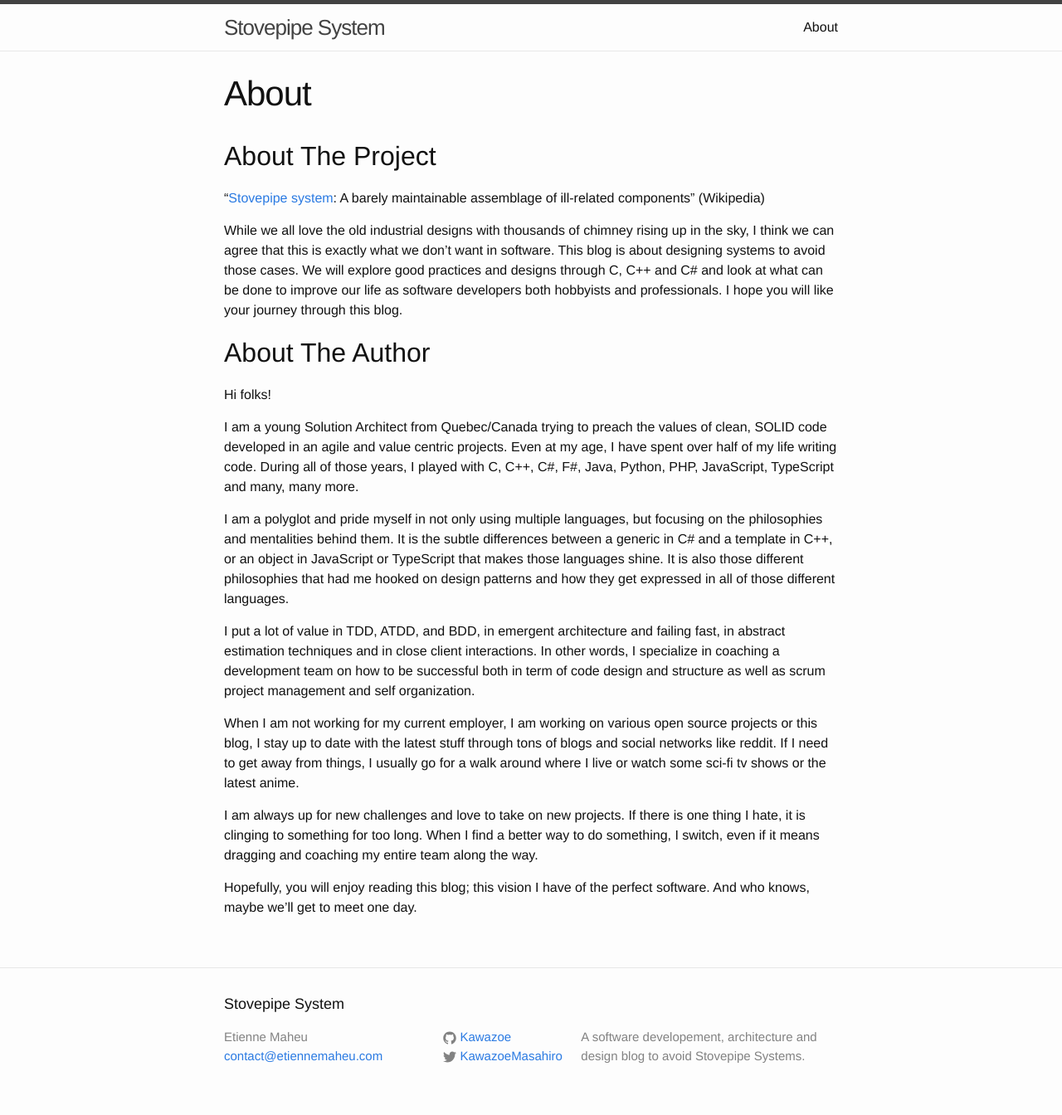
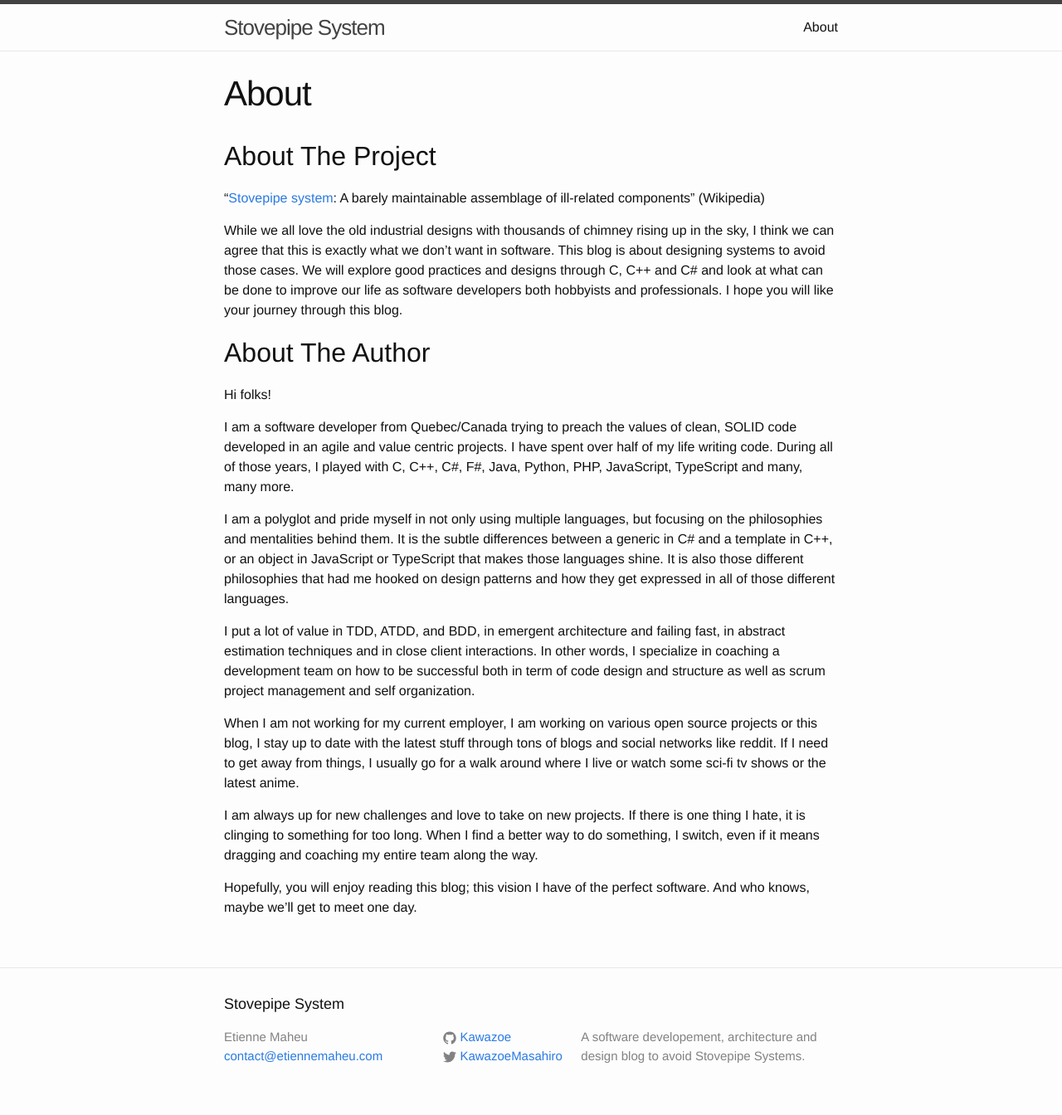
Before and after one commit to StovepipeSystem/StovepipeSystem.github.io, a Jekyll site: the page built from about.md, in a window 1280 px wide. Shown: the whole page at 83% size. Built offline with Jekyll 4.4.1, drawn with Linux system fonts in a browser that asks for light colours.

Commit message:
Bio update

```diff
--- a/about.md
+++ b/about.md
@@ -14,7 +14,7 @@ While we all love the old industrial designs with thousands of chimney rising up
 
 Hi folks!
 
-I am a young Solution Architect from Quebec/Canada trying to preach the values of clean, SOLID code developed in an agile and value centric projects. Even at my age, I have spent over half of my life writing code. During all of those years, I played with C, C++, C#, F#, Java, Python, PHP, JavaScript, TypeScript and many, many more.
+I am a software developer from Quebec/Canada trying to preach the values of clean, SOLID code developed in an agile and value centric projects. I have spent over half of my life writing code. During all of those years, I played with C, C++, C#, F#, Java, Python, PHP, JavaScript, TypeScript and many, many more.
 
 I am a polyglot and pride myself in not only using multiple languages, but focusing on the philosophies and mentalities behind them. It is the subtle differences between a generic in C# and a template in C++, or an object in JavaScript or TypeScript that makes those languages shine. It is also those different philosophies that had me hooked on design patterns and how they get expressed in all of those different languages.
 
```
